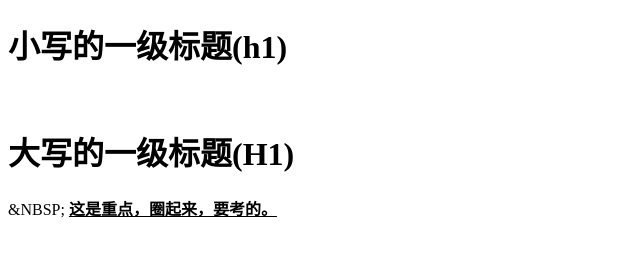
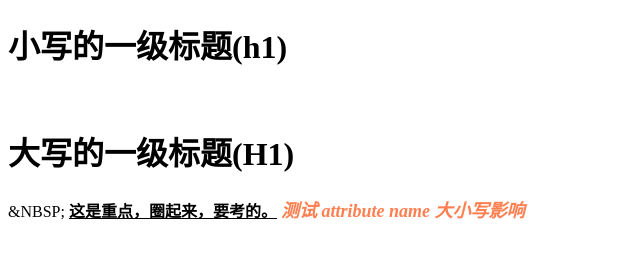
Before and after one commit to tjx666/FE-Getting-Started, a website: page HTML/element/html/tag-name-case.ignore.html in a window 1280 px wide. Shown: the whole page, without its empty margins (0-640 px from the left). Drawn offline with Linux system fonts and the light colour scheme.

Commit message:
:sparkles: [Update]: test attribute name effect in up/low case

```diff
--- a/notes/HTML/element/html/tag-name-case.ignore.html
+++ b/HTML/element/html/tag-name-case.ignore.html
@@ -5,12 +5,21 @@
     <meta name="viewport" content="width=device-width, initial-scale=1.0">
     <meta http-equiv="X-UA-Compatible" content="ie=edge">
     <title>Document</title>
+    <style>
+        .test {
+            color: coral;
+            font-weight: bold;
+            font-size: 18px;
+            font-style: italic;
+        }
+    </style>
 </head>
 <body>
     <h1>小写的一级标题(h1)</h1>
     <BR/>
     <H1>大写的一级标题(H1)</H1>
     &NBSP; <B><u>这是重点，圈起来，要考的。</u></B>
+    <span CLASS="test">测试 attribute name 大小写影响</span>
 
 </body>
 </html>
```
Also changed, not shown: HTML/a-link/README.md (renamed from notes/HTML/a-link/README.md), HTML/element/README.md, HTML/element/html/no-quotation-attr.ignore.html (renamed from notes/HTML/element/html/no-quotation-attr.ignore.html), HTML/element/screenshots/rendering-no-quotation.png (renamed from notes/HTML/element/screenshots/rendering-no-quotation.png), HTML/element/screenshots/tag-name-case.png (added), HTML/img/2019-04-27_16-45-03-preview.png (renamed from notes/HTML/img/2019-04-27_16-45-03-preview.png), HTML/img/html/index.html (renamed from notes/HTML/img/html/index.html), notes/HTML/element/screenshots/tag-name-case.png (deleted).
